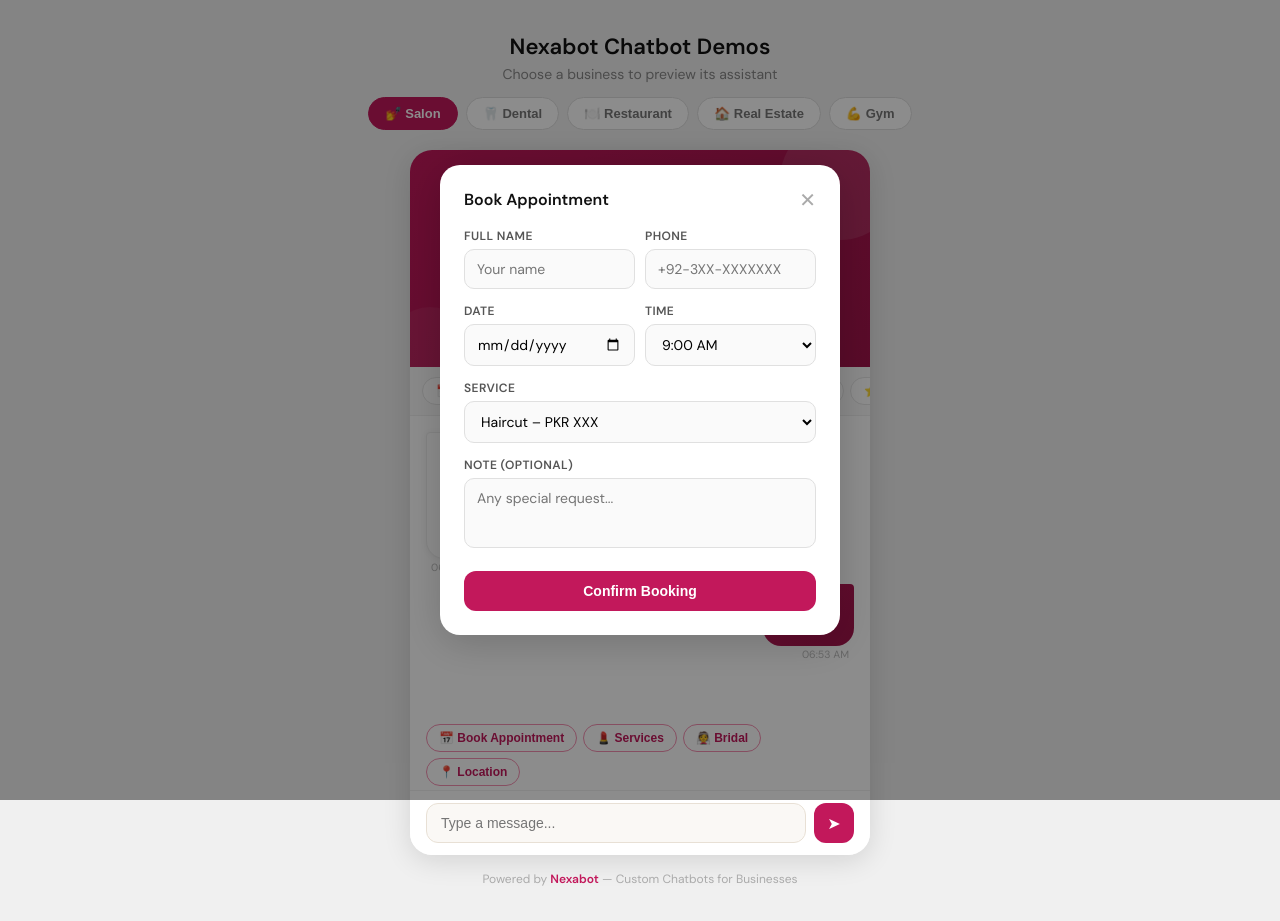
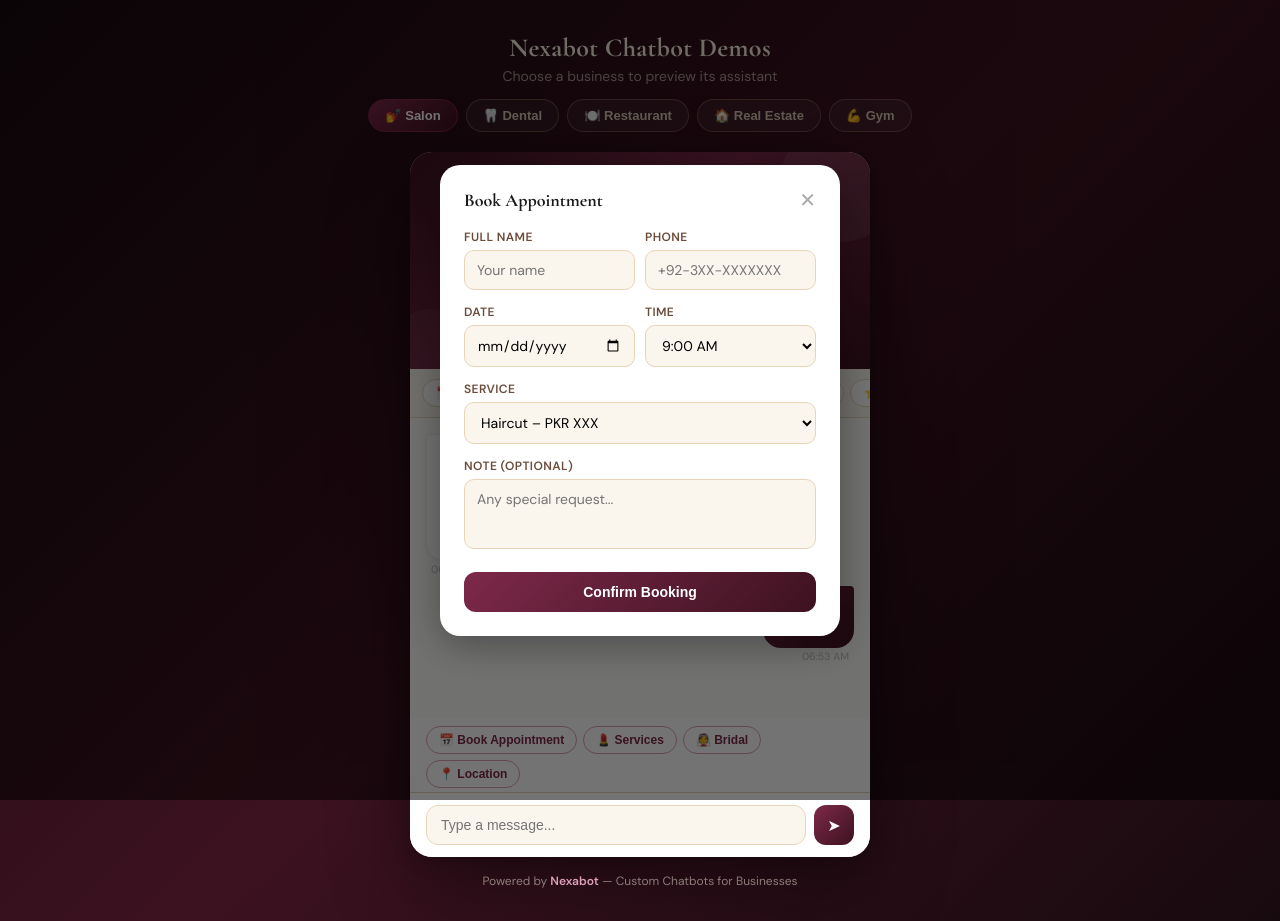
Before and after one commit to nexabot16/demo, a plain HTML site: page index.html in a window 1280 px wide. Both pictures are taken after a click on the button "📅 Appointment". Drawn offline with nearby package versions, Linux system fonts and the light colour scheme.

Commit message:
Refactor styles and update theme colors in index.html
Updated styles for various elements and improved background gradients. Adjusted theme colors for better visual appeal.

```diff
--- a/index.html
+++ b/index.html
@@ -10,7 +10,7 @@
   * { box-sizing: border-box; margin: 0; padding: 0; }
   body {
     font-family: 'DM Sans', sans-serif;
-    background: #f0f0f0;
+    background: linear-gradient(135deg, #1a1210 0%, #2d1f18 50%, #1a1210 100%);
     min-height: 100vh;
     display: flex;
     flex-direction: column;
@@ -18,21 +18,21 @@
     padding: 2rem 1rem;
   }
   .picker { text-align: center; margin-bottom: 1.25rem; }
-  .picker h1 { font-size: 22px; font-weight: 700; color: #111; margin-bottom: 4px; }
-  .picker p { font-size: 14px; color: #888; margin-bottom: 14px; }
+  .picker h1 { font-family: 'Cormorant Garamond', serif; font-size: 26px; font-weight: 700; color: #f5ede1; margin-bottom: 4px; letter-spacing: .3px; }
+  .picker p { font-size: 14px; color: rgba(245,237,225,0.6); margin-bottom: 14px; }
   .picker-tabs { display: flex; gap: 8px; flex-wrap: wrap; justify-content: center; }
   .picker-tab {
     padding: 8px 16px; font-size: 13px; font-weight: 600;
-    border: 1.5px solid #ddd; border-radius: 24px;
-    background: white; color: #777; cursor: pointer; transition: all .2s;
+    border: 1.5px solid rgba(196,164,132,0.35); border-radius: 24px;
+    background: rgba(255,255,255,0.05); color: #d8c8b4; cursor: pointer; transition: all .2s;
   }
   .picker-tab.active { color: white; border-color: transparent; }
-  .picker-tab:hover:not(.active) { background: #f5f5f5; }
+  .picker-tab:hover:not(.active) { background: rgba(255,255,255,0.1); }
 
   .card {
     background: white;
     border-radius: 22px;
-    box-shadow: 0 6px 28px rgba(0,0,0,0.12);
+    box-shadow: 0 30px 80px rgba(0,0,0,0.4), 0 4px 20px rgba(0,0,0,0.2);
     width: 100%;
     max-width: 460px;
     overflow: hidden;
@@ -48,22 +48,23 @@
     content: '';
     position: absolute; top: -30px; right: -30px;
     width: 120px; height: 120px;
-    background: rgba(255,255,255,0.1);
+    background: rgba(255,255,255,0.08);
     border-radius: 50%;
   }
   .profile::after {
     content: '';
     position: absolute; bottom: -20px; left: -20px;
     width: 80px; height: 80px;
-    background: rgba(255,255,255,0.06);
+    background: rgba(255,255,255,0.05);
     border-radius: 50%;
   }
   .profile > * { position: relative; z-index: 1; }
   .profile-icon {
     width: 56px; height: 56px; border-radius: 16px;
-    background: rgba(255,255,255,0.22);
+    background: rgba(255,255,255,0.18);
     display: flex; align-items: center; justify-content: center;
     font-size: 26px; margin: 0 auto 10px;
+    box-shadow: 0 4px 12px rgba(0,0,0,0.2);
   }
   .profile-name { font-family: 'Cormorant Garamond', serif; font-size: 21px; font-weight: 700; margin-bottom: 2px; letter-spacing: .3px; }
   .profile-tagline { font-size: 11.5px; opacity: .85; margin-bottom: 8px; letter-spacing: .6px; text-transform: uppercase; }
@@ -72,7 +73,7 @@
   @keyframes pulse { 0%,100% { opacity: 1; } 50% { opacity: .4; } }
   .online-text { font-size: 11px; opacity: .9; }
   .rating-row { font-size: 12px; opacity: .95; margin-bottom: 4px; }
-  .rating-row .stars { color: #ffd166; letter-spacing: 1px; }
+  .rating-row .stars { color: #e8cfa6; letter-spacing: 1px; }
   .profile-stats {
     display: flex; flex-wrap: wrap; justify-content: center; gap: 6px 10px;
     font-size: 11.5px; opacity: .95;
@@ -84,24 +85,25 @@
   }
   .profile-row2 a { color: white; text-decoration: none; }
   .status-badge {
-    background: rgba(255,255,255,0.22);
+    background: rgba(255,255,255,0.18);
     padding: 2px 9px; border-radius: 12px; font-weight: 600;
   }
 
   .nav-tabs {
     display: flex; gap: 6px; overflow-x: auto; padding: 10px 12px;
-    background: #fafafa; border-bottom: 1px solid #eee; scrollbar-width: none;
+    background: #faf5ed; border-bottom: 1px solid #e8d5b8; scrollbar-width: none;
   }
   .nav-tabs::-webkit-scrollbar { display: none; }
   .nav-tab {
     flex-shrink: 0; padding: 6px 13px; font-size: 12px; font-weight: 600;
-    border: 1.5px solid #e5e5e5; border-radius: 18px; background: white;
-    color: #666; cursor: pointer; transition: all .15s; white-space: nowrap;
+    border: 1.5px solid #e8d5b8; border-radius: 18px; background: white;
+    color: #6b4c3b; cursor: pointer; transition: all .15s; white-space: nowrap;
   }
-  .nav-tab:hover { background: #f0f0f0; }
+  .nav-tab:hover { background: #f5ede1; }
 
   .messages {
     padding: 16px; height: 300px; overflow-y: auto;
+    background: #fafaf8;
     display: flex; flex-direction: column; gap: 10px;
   }
   .msg-wrap { display: flex; flex-direction: column; max-width: 82%; }
@@ -138,11 +140,11 @@
     background: #fff; font-size: 12px; font-weight: 600; cursor: pointer; transition: all .15s;
   }
 
-  .input-row { display: flex; gap: 8px; padding: 12px 16px; border-top: 1px solid #f0f0f0; background: #fff; }
+  .input-row { display: flex; gap: 8px; padding: 12px 16px; border-top: 1px solid #e8d5b8; background: #fff; }
   .input-row input {
     flex: 1; padding: 10px 14px; font-size: 14px;
-    border: 1.5px solid #e8e0d5; border-radius: 12px; outline: none; transition: border .2s;
-    background: #faf8f5;
+    border: 1.5px solid #e8d5b8; border-radius: 12px; outline: none; transition: border .2s;
+    background: #faf5ed;
   }
   .send-btn {
     width: 40px; height: 40px; border-radius: 12px; color: white; border: none;
@@ -152,28 +154,28 @@
   .send-btn:hover { opacity: .85; }
   .send-btn:disabled { opacity: .4; cursor: not-allowed; }
 
-  .footer { margin-top: 1rem; text-align: center; font-size: 12px; color: #aaa; }
+  .footer { margin-top: 1rem; text-align: center; font-size: 12px; color: rgba(245,237,225,0.5); }
   .footer a { text-decoration: none; font-weight: 600; }
 
   .modal-overlay {
-    display: none; position: fixed; inset: 0; background: rgba(0,0,0,.45);
+    display: none; position: fixed; inset: 0; background: rgba(0,0,0,.55);
     z-index: 999; align-items: center; justify-content: center; padding: 1rem;
   }
   .modal-overlay.open { display: flex; }
   .modal {
     background: white; border-radius: 20px; padding: 24px; width: 100%;
-    max-width: 400px; box-shadow: 0 8px 40px rgba(0,0,0,.18); animation: slideUp .25s ease;
+    max-width: 400px; box-shadow: 0 8px 40px rgba(0,0,0,.35); animation: slideUp .25s ease;
   }
   @keyframes slideUp { from { transform: translateY(30px); opacity: 0; } to { transform: translateY(0); opacity: 1; } }
   .modal-header { display: flex; justify-content: space-between; align-items: center; margin-bottom: 18px; }
-  .modal-header h2 { font-size: 16px; font-weight: 700; color: #111; }
+  .modal-header h2 { font-family: 'Cormorant Garamond', serif; font-size: 18px; font-weight: 700; color: #1a1a1a; }
   .modal-close { background: none; border: none; font-size: 20px; cursor: pointer; color: #aaa; line-height: 1; }
   .modal-close:hover { color: #333; }
   .form-group { margin-bottom: 14px; }
-  .form-group label { display: block; font-size: 12px; font-weight: 600; color: #555; margin-bottom: 5px; text-transform: uppercase; letter-spacing: .4px; }
+  .form-group label { display: block; font-size: 12px; font-weight: 600; color: #6b4c3b; margin-bottom: 5px; text-transform: uppercase; letter-spacing: .4px; }
   .form-group input, .form-group select, .form-group textarea {
-    width: 100%; padding: 10px 12px; font-size: 14px; border: 1.5px solid #e0e0e0;
-    border-radius: 10px; outline: none; font-family: inherit; background: #fafafa; transition: border .2s;
+    width: 100%; padding: 10px 12px; font-size: 14px; border: 1.5px solid #e8d5b8;
+    border-radius: 10px; outline: none; font-family: inherit; background: #faf5ed; transition: border .2s;
   }
   .form-group textarea { resize: none; height: 70px; }
   .form-row { display: flex; gap: 10px; }
@@ -184,12 +186,12 @@
 
   .success-state { display: none; text-align: center; padding: 10px 0; }
   .success-icon { width: 56px; height: 56px; border-radius: 50%; display: flex; align-items: center; justify-content: center; font-size: 26px; margin: 0 auto 14px; }
-  .success-state h3 { font-size: 16px; font-weight: 700; color: #111; margin-bottom: 6px; }
+  .success-state h3 { font-family: 'Cormorant Garamond', serif; font-size: 17px; font-weight: 700; color: #1a1a1a; margin-bottom: 6px; }
   .success-state p { font-size: 13px; color: #777; margin-bottom: 18px; line-height: 1.5; }
   .action-row { display: flex; gap: 10px; justify-content: center; flex-wrap: wrap; }
   .wa-btn { display: inline-flex; align-items: center; gap: 8px; padding: 11px 22px; font-size: 14px; font-weight: 700; background: #25D366; color: white; border: none; border-radius: 12px; cursor: pointer; text-decoration: none; transition: opacity .2s; }
   .wa-btn:hover { opacity: .88; }
-  .call-btn { display: inline-flex; align-items: center; gap: 8px; padding: 11px 22px; font-size: 14px; font-weight: 700; background: #333; color: white; border: none; border-radius: 12px; cursor: pointer; text-decoration: none; transition: opacity .2s; }
+  .call-btn { display: inline-flex; align-items: center; gap: 8px; padding: 11px 22px; font-size: 14px; font-weight: 700; background: #2d1f18; color: white; border: none; border-radius: 12px; cursor: pointer; text-decoration: none; transition: opacity .2s; }
   .call-btn:hover { opacity: .88; }
 </style>
 </head>
@@ -264,12 +266,14 @@
 </div>
 
 <script>
+// Warm luxury palette family — inspired by the Relax Spa VIP theme (deep coffee browns + gold),
+// with each industry given its own distinct hue while keeping the same elegant, premium feel.
 const themes = {
-  salon:      { primary:'#C2185B', dark:'#A0144A', light:'#FCE4EC', qBtnBorder:'#F48FB1' },
-  dental:     { primary:'#0277BD', dark:'#015A91', light:'#E1F5FE', qBtnBorder:'#81D4FA' },
-  restaurant: { primary:'#E65100', dark:'#BF4300', light:'#FBE9E7', qBtnBorder:'#FFAB76' },
-  realestate: { primary:'#2E7D32', dark:'#225F26', light:'#E8F5E9', qBtnBorder:'#A5D6A7' },
-  gym:        { primary:'#4527A0', dark:'#341D80', light:'#EDE7F6', qBtnBorder:'#B39DDB' }
+  salon:      { primary:'#7d2949', dark:'#3d1220', light:'#faf0f3', qBtnBorder:'#dba0b8', bgFrom:'#170a0f', bgTo:'#3d1220' }, // deep rose/burgundy — luxe beauty
+  dental:     { primary:'#1e4a6b', dark:'#0f2635', light:'#eaf3f8', qBtnBorder:'#8ec4de', bgFrom:'#081119', bgTo:'#0f2635' }, // sapphire blue — clean & trustworthy
+  restaurant: { primary:'#8a4a1f', dark:'#4a2610', light:'#faf1e6', qBtnBorder:'#e0ab6e', bgFrom:'#1c1108', bgTo:'#4a2610' }, // amber/terracotta — warm & appetizing
+  realestate: { primary:'#1f5c3d', dark:'#0f2e1e', light:'#e9f5ee', qBtnBorder:'#87c9a3', bgFrom:'#0a1510', bgTo:'#0f2e1e' }, // emerald green — premium & grounded
+  gym:        { primary:'#7a2020', dark:'#3d1010', light:'#faeeee', qBtnBorder:'#d98a8a', bgFrom:'#180a0a', bgTo:'#3d1010' }  // deep crimson — bold & energetic
 };
 
 const industries = {
@@ -407,20 +411,21 @@ function buildPicker() {
 
 function applyTheme(ind) {
   const t = themes[ind];
-  document.getElementById('profile').style.background = `linear-gradient(135deg, ${t.primary}, ${t.dark})`;
-  document.getElementById('sendBtn').style.background = t.primary;
-  document.getElementById('submitBtn').style.background = t.primary;
+  document.body.style.background = `linear-gradient(135deg, ${t.bgFrom} 0%, ${t.bgTo} 50%, ${t.bgFrom} 100%)`;
+  document.getElementById('profile').style.background = `linear-gradient(135deg, ${t.dark}, ${t.primary}, ${t.dark})`;
+  document.getElementById('sendBtn').style.background = `linear-gradient(135deg, ${t.primary}, ${t.dark})`;
+  document.getElementById('submitBtn').style.background = `linear-gradient(135deg, ${t.primary}, ${t.dark})`;
   document.getElementById('successIcon').style.background = t.light;
-  document.getElementById('footerLink').style.color = t.primary;
+  document.getElementById('footerLink').style.color = t.qBtnBorder;
   const inp = document.getElementById('userInput');
   inp.onfocus = () => { inp.style.borderColor = t.primary; inp.style.background = '#fff'; };
-  inp.onblur  = () => { inp.style.borderColor = '#e8e0d5'; inp.style.background = '#faf8f5'; };
+  inp.onblur  = () => { inp.style.borderColor = '#e8d5b8'; inp.style.background = '#faf5ed'; };
   document.querySelectorAll('.picker-tab').forEach(b => {
     b.classList.remove('active');
-    b.style.background = 'white'; b.style.color = '#777'; b.style.borderColor = '#ddd';
+    b.style.background = 'rgba(255,255,255,0.05)'; b.style.color = '#d8c8b4'; b.style.borderColor = 'rgba(196,164,132,0.35)';
   });
   const ab = document.querySelector(`.picker-tab[data-ind="${ind}"]`);
-  if (ab) { ab.classList.add('active'); ab.style.background = t.primary; ab.style.color = 'white'; ab.style.borderColor = t.primary; }
+  if (ab) { ab.classList.add('active'); ab.style.background = `linear-gradient(135deg, ${t.primary}, ${t.dark})`; ab.style.color = 'white'; ab.style.borderColor = t.primary; }
 }
 
 function selectInd(btn) {
@@ -532,14 +537,14 @@ function addBookBtn() {
 
   const btn = document.createElement('button');
   btn.textContent = '📅 ' + bookBtnLabels[currentInd];
-  btn.style.background = themes[currentInd].primary;
+  btn.style.background = `linear-gradient(135deg, ${themes[currentInd].primary}, ${themes[currentInd].dark})`;
   btn.onclick = openModal;
   wrap.appendChild(btn);
 
   const callBtn = document.createElement('a');
   callBtn.textContent = '📞 Call';
   callBtn.href = 'tel:' + d.phone.replace(/-/g,'');
-  callBtn.style.background = '#333';
+  callBtn.style.background = '#2d1f18';
   wrap.appendChild(callBtn);
 
   const waBtn = document.createElement('a');
```
